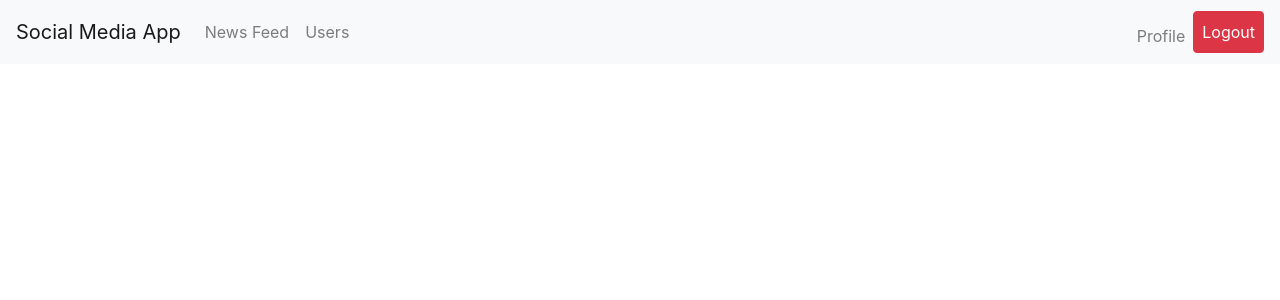
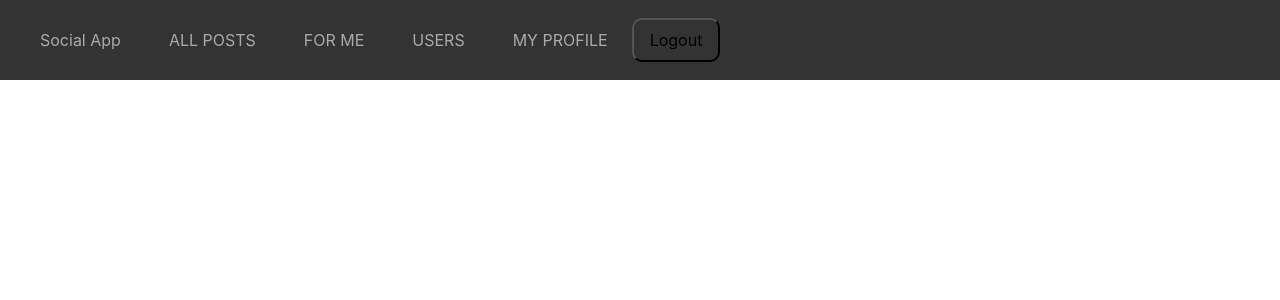
Before and after one commit to itsjennifernhu/CSE-106-Final-Project, a Flask app: page /home in a window 1280 px wide. Shown: the top 300 px of the page. Run offline with Flask 2, Linux system fonts and the light colour scheme; data that the repository does not hold is empty.

Commit message:
Changed some css for homepage

```diff
--- a/static/app.css
+++ b/static/app.css
@@ -52,6 +52,45 @@ input {
 button[type=submit] {
   font-size: 16pt;
   border-radius: 10px;
+}
+
+.navbar {
+  position: sticky;
+  background-color: #333;
+  margin: 0;
+  overflow: hidden;
+}
+
+.navbar ul{
+  margin: 0;
+  padding: 0;
+}
+
+.navbar ul li {
+  display: inline-block;
+  list-style-type: none;
+}
+
+#navlinks a:hover {
+  background-color: #FF0;
+  border-radius: 0 10px 10px 0;
+  transform: skew(-20deg);
+}
+
+#logoutbtn {
+  border-radius: 10px;
+}
+
+#logoutbtn:hover {
+  background-color: #FF0;
+}
+
+.navbar > ul > li > a {
+  color: #aaa;
+  display: block;
+  line-height: 2em;
+  padding: 0.5em 0.5em;
+  text-decoration: none;
 }
 
 /*
--- a/templates/base.html
+++ b/templates/base.html
@@ -8,50 +8,26 @@
 
   <!-- Bootstrap CSS -->
   <link rel="stylesheet" href="https://cdn.jsdelivr.net/npm/bootstrap@4.4.1/dist/css/bootstrap.min.css"
-    integrity="sha384-Vkoo8x4CGsO3+Hhxv8T/Q5PaXtkKtu6ug5TOeNV6gBiFeWPGFN9MuhOf23Q9Ifjh" crossorigin="anonymous">
-    <script src="https://ajax.googleapis.com/ajax/libs/jquery/3.6.1/jquery.min.js"></script>
+  integrity="sha384-Vkoo8x4CGsO3+Hhxv8T/Q5PaXtkKtu6ug5TOeNV6gBiFeWPGFN9MuhOf23Q9Ifjh" crossorigin="anonymous">
+  <script src="https://ajax.googleapis.com/ajax/libs/jquery/3.6.1/jquery.min.js"></script>
 
-    <link rel= "stylesheet" type= "text/css" href= "{{ url_for('static',filename='app.css') }}">
-    <script src="{{ url_for('static', filename='app.js') }}"></script>
-
+  <script src="{{ url_for('static', filename='app.js') }}"></script>
+  <link rel="stylesheet" href="../static/app.css">
 
   <title>{% block title %} {% endblock title %} - Social App</title>
 
 </head>
 <body>
-    <nav class="navbar navbar-expand-lg navbar-light bg-light">
-        <a class="navbar-brand" href="/">Social Media App</a>
-        <button class="navbar-toggler" type="button" data-toggle="collapse" data-target="#navbarSupportedContent"
-          aria-controls="navbarSupportedContent" aria-expanded="false" aria-label="Toggle navigation">
-          <span class="navbar-toggler-icon"></span>
-        </button>
-
-        <div class="collapse navbar-collapse" id="navbarSupportedContent">
-          <ul class="navbar-nav mr-auto">
-            <li class="nav-item">
-              <a class="nav-link" href="/home">News Feed <span class="sr-only">(current)</span></a>
-            </li>
-            <li class="nav-item">
-              <a class="nav-link" href="/users-follow">Users</a>
-            </li>
-
-          </ul>
-          <ul class="navbar-nav form-inline my-2 my-lg-0">
-            <li class="line-height" >
-                <h4 class="text-center no-margin" for="">
-                  <b>
-                    {{current_user.name}}
-                  </b>
-                </h4>
-                <a class="nav-link" href="/post" type="submit">Profile</a>
-            </li>
-            <li>
-              <a class="text-center nav-link btn-danger btn text-white" href="/logout" type="submit">Logout</a>
-
-            </li>
-          </ul>
-        </div>
-      </nav>
+  <nav class="navbar">
+    <ul class="navbar">
+      <li class="navbar" id="navtitle"><a href="/home">Social App</a></li>
+      <li class="navbar" id="navlinks"><a href="/home">ALL POSTS</a></li>
+      <li class="navbar" id="navlinks"><a href="/forme">FOR ME</a></li>
+      <li class="navbar" id="navlinks"><a href="/allusers">USERS</a></li>
+      <li class="navbar" id="navlinks"><a href="/">MY PROFILE</a></li>
+      <li><button class="navbar" id="logoutbtn" onclick="{{ url_for('logout') }}">Logout</button></li>
+    </ul>
+  </nav>
 {% block body %}
 
 {% endblock body %}
```
